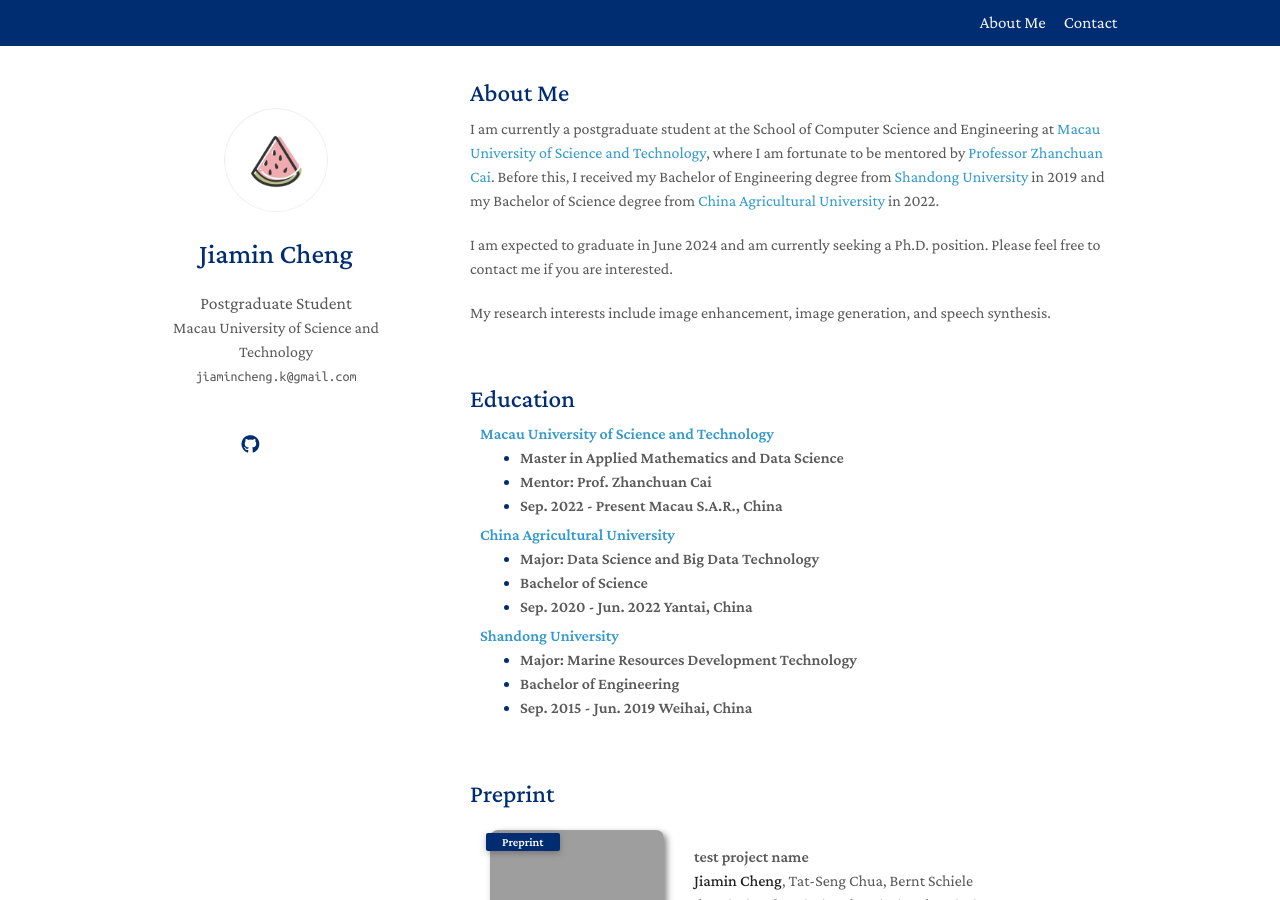
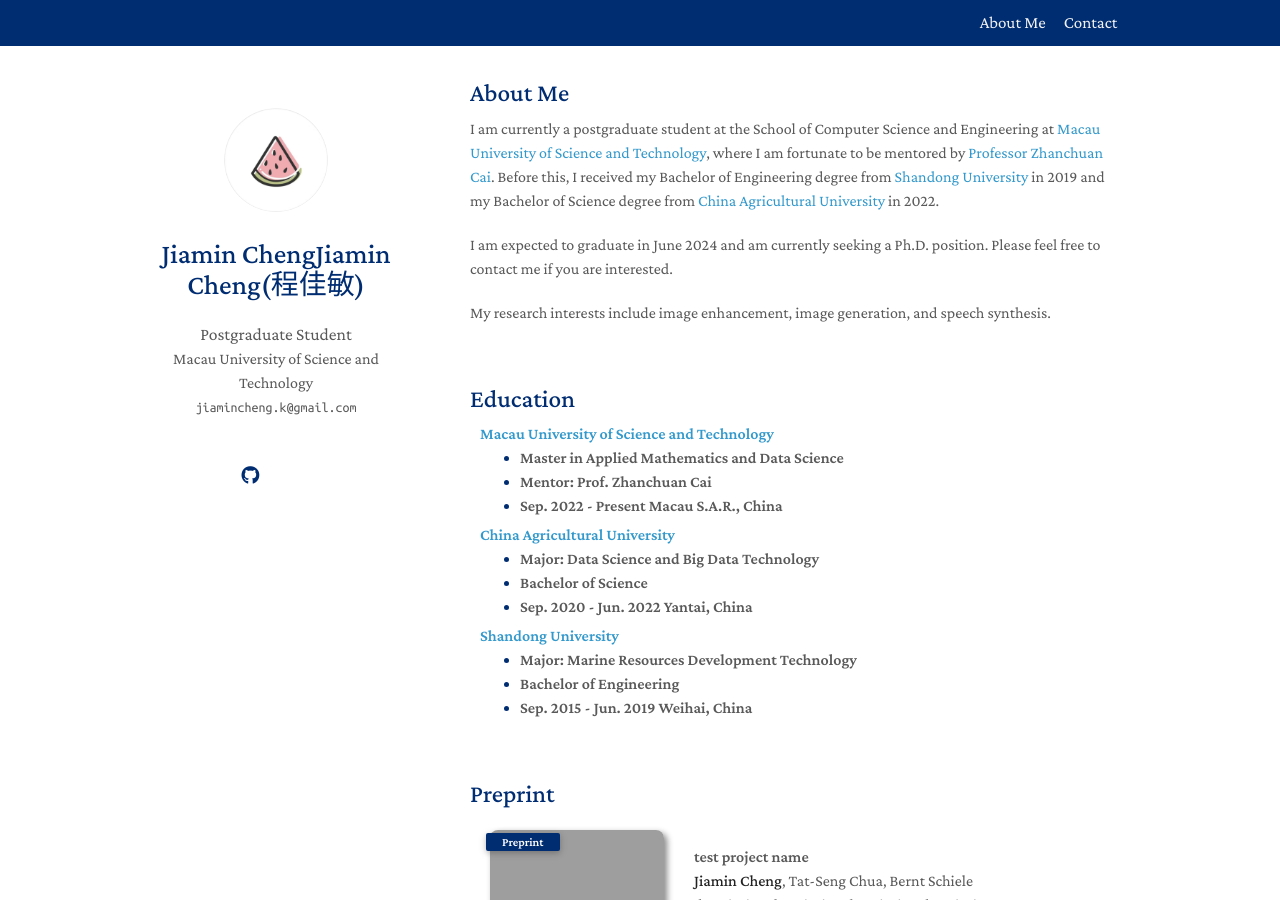
Before and after one commit to jiamincheng/jiamincheng.github.io, a Jekyll site: the page built from index.md, in a window 1280 px wide and 900 px high. Built offline with Jekyll 4.4.1, drawn with Linux system fonts in a browser that asks for light colours; a style sheet for code colours, icons or effects is not loaded; grey boxes are pictures that could not be loaded.

Commit message:
Update _config.yml

```diff
--- a/_config.yml
+++ b/_config.yml
@@ -1,5 +1,5 @@
 # Basic Information
-title: Jiamin Cheng
+title: Jiamin ChengJiamin Cheng(程佳敏)
 position: Postgraduate Student
 affiliation: Macau University of Science and Technology
 affiliation_link: https://www.must.edu.mo/en
@@ -7,7 +7,7 @@ email: jiamincheng.k@gmail.com
 
 # Search Engine Optimization (SEO)
 keywords: jiamin cheng, jiamincheng, cheng jiamin, chengjiamin
-description: Jiamin Cheng is a graduate student at the Macau University of Science and Technology. Her research interests include image enhancement and image generation.
+description: A graduate student at the Macau University of Science and Technology.
 
 # The option is used to enable the Johns Hopkins template.
 enable_hopkins_logo: true
```
